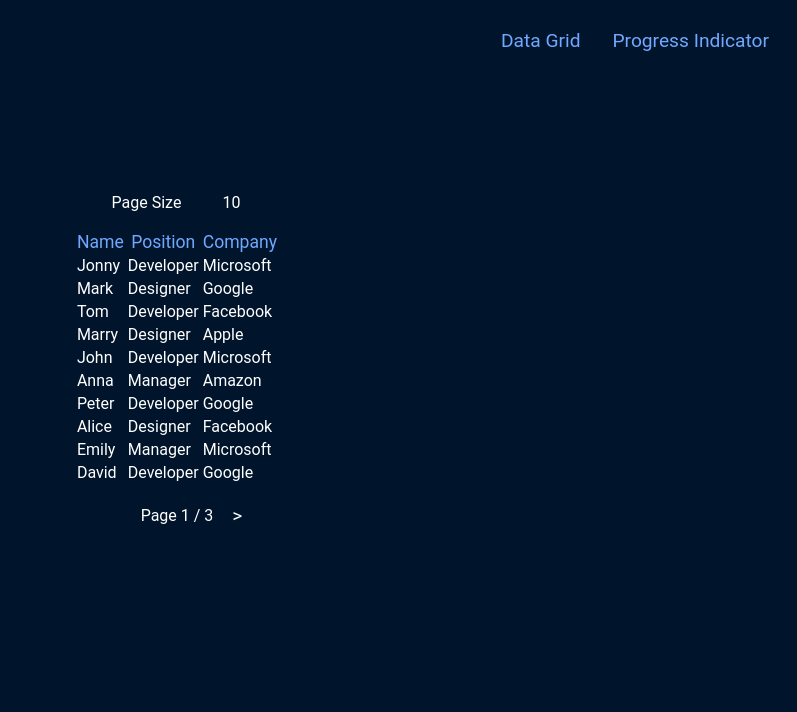
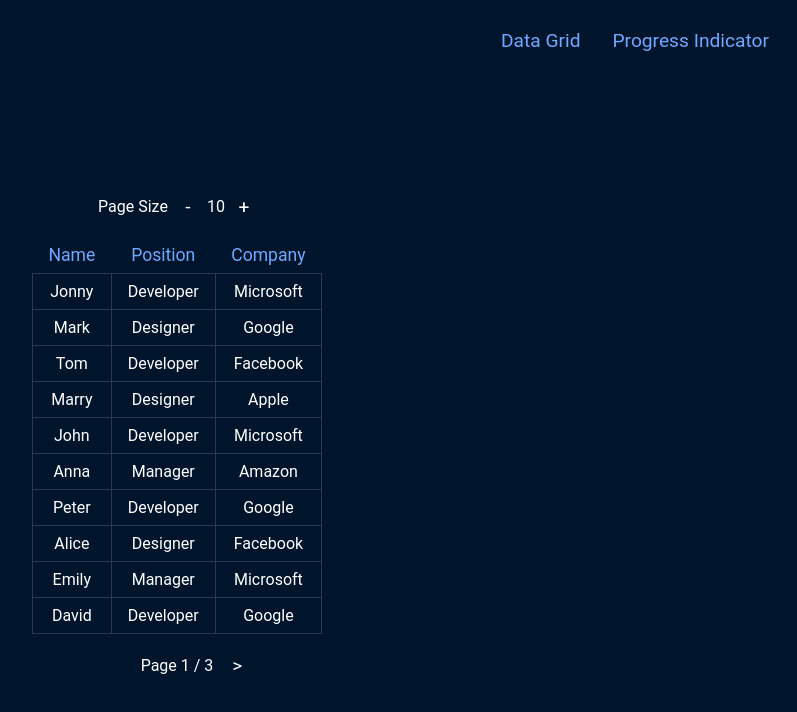
Before and after one commit to MadalinTurluianu/angular-components, an Angular app: page / in a window 1280 px wide. Shown: the top 712 px of the page, without its empty margins (463-1260 px from the left). Built offline with nearby package versions, Linux system fonts and the light colour scheme.

Commit message:
finished styling

```diff
--- a/src/app/app.component.css
+++ b/src/app/app.component.css
@@ -3,7 +3,7 @@
   display: flex;
   align-items: center;
   justify-content: flex-end;
-  gap: 2rem;
+  gap: var(--gap-large);
   width: 100%;
   height: 5rem;
 
--- a/src/app/components/data-grid/data-grid.component.css
+++ b/src/app/components/data-grid/data-grid.component.css
@@ -2,7 +2,24 @@
   display: flex;
   flex-direction: column;
   align-items: center;
-  gap: 1rem;
+  gap: var(--gap-normal);
+}
+
+/* table general */
+
+.data-grid {
+  border-collapse: collapse;
+
+  td {
+    padding: 0.5rem 1rem;
+    border: 1px solid var(--border-primary);
+    text-align: center;
+  }
+
+  th {
+    padding: 0.5rem 1rem;
+    text-align: center;
+  }
 }
 
 .column-head {
@@ -15,8 +32,11 @@
   color: var(--text-contrast);
 }
 
+/* page size */
+
 .page-size {
   border: none;
+  display: flex;
   padding: 0;
   margin: 0;
 
@@ -25,10 +45,11 @@
     color: var(--text-primary);
     font-size: 1rem;
     border: none;
-    text-align: right;
     outline: none;
     -moz-appearance: textfield;
     appearance: textfield;
+    width: 2rem;
+    text-align: center;
   }
 
   input::-webkit-outer-spin-button,
@@ -36,7 +57,25 @@
     -webkit-appearance: none;
     margin: 0;
   }
+
+  label {
+    display: flex;
+    align-items: center;
+    margin-right: var(--gap-small);
+  }
+
+  button {
+    background-color: transparent;
+    cursor: pointer;
+    color: var(--text-primary);
+    border: none;
+    font-size: 1.2rem;
+    padding: 0.2rem 0.1rem;
+    width: 1.5rem;
+  }
 }
+
+/* page selector */
 
 .page-selector {
   display: grid;
@@ -50,14 +89,14 @@
   }
 }
 
-.arrow {
+button.arrow {
   background-color: transparent;
   cursor: pointer;
   color: var(--text-primary);
   border: none;
-  padding: 0.2rem;
   font-size: 1.2rem;
   width: 3rem;
+  padding: 0.2rem;
 }
 
 .arrow:first-child {
--- a/src/app/components/data-grid/data-grid.component.html
+++ b/src/app/components/data-grid/data-grid.component.html
@@ -1,6 +1,13 @@
 <div class="container">
   <fieldset class="page-size">
     <label for="pageSize">Page Size</label>
+    <button
+      [disabled]="pageSize == null || pageSize <= 1"
+      type="button"
+      (click)="decreasePageSize()"
+    >
+      -
+    </button>
     <input
       id="pageSize"
       type="number"
@@ -9,6 +16,14 @@
       [value]="pageSize"
       (change)="onPageSizeChange($event)"
     />
+
+    <button
+      [disabled]="pageSize == null || pageSize >= data.length"
+      type="button"
+      (click)="increasePageSize()"
+    >
+      +
+    </button>
   </fieldset>
 
   <table class="data-grid">
--- a/src/app/components/data-grid/data-grid.component.ts
+++ b/src/app/components/data-grid/data-grid.component.ts
@@ -127,26 +127,14 @@ export class DataGridComponent<T extends Record<string, string | number>> {
 
   // change page size
 
-  onPageSizeChange(event: Event) {
-    if (!(event.target instanceof HTMLInputElement)) return;
-
-    const inputValue = Number(event.target.value) || 1;
-
-    const newPageSize =
-      inputValue > this.data.length ? this.data.length : inputValue;
+  changePageSize(size: number) {
+    const newPageSize = size > this.data.length ? this.data.length : size;
 
     this.pageSize = newPageSize;
 
     if (this.data.length / newPageSize <= 1) {
       this.page = 1;
     }
-
-    console.log({
-      inputValue,
-      dataLength: this.data.length,
-      newPageSize,
-      prevPageSize: this.pageSize,
-    });
 
     this.showPage();
     this.checkNextAvailable();
@@ -156,6 +144,27 @@ export class DataGridComponent<T extends Record<string, string | number>> {
       pageSize: this.pageSize,
       currentPage: this.page,
     });
+  }
+
+  onPageSizeChange(event: Event) {
+    if (!(event.target instanceof HTMLInputElement)) return;
+
+    const inputValue = Number(event.target.value) || 1;
+    this.changePageSize(inputValue);
+  }
+
+  increasePageSize() {
+    if (this.pageSize == null) return;
+    if (this.pageSize >= this.data.length) return;
+
+    this.changePageSize(this.pageSize + 1);
+  }
+
+  decreasePageSize() {
+    let newPageSize = this.pageSize ?? this.data.length;
+    if (newPageSize <= 1) return;
+
+    this.changePageSize(newPageSize - 1);
   }
 
   // on init
--- a/src/app/pages/progress-indicator-page/progress-indicator-page.component.css
+++ b/src/app/pages/progress-indicator-page/progress-indicator-page.component.css
@@ -2,7 +2,7 @@
   display: flex;
   flex-wrap: wrap;
   justify-content: center;
-  gap: 2rem;
+  gap: var(--gap-large);
   margin-top: 5rem;
 }
 
@@ -25,7 +25,7 @@
 .controls {
   display: grid;
   grid-template-columns: 1fr 4fr 1fr;
-  gap: 1rem;
+  gap: var(--gap-normal);
   width: 20rem;
   padding: 1rem;
 }
--- a/src/styles.css
+++ b/src/styles.css
@@ -5,6 +5,10 @@
   --text-highlight: #b0ceff;
   --background-primary: #00152c;
   --background-secondary: #ffffff;
+  --border-primary: #223b56;
+  --gap-small: 0.5rem;
+  --gap-normal: 1rem;
+  --gap-large: 2rem;
 }
 
 * {
@@ -26,14 +30,22 @@ h4 {
 html,
 body,
 app-root {
-  height: 100%;
-  color: var(--text-primary)
+  color: var(--text-primary);
+}
+
+html {
+  display: flex;
+}
+
+body {
+  flex-grow: 1;
+  overflow: auto;
+  background-color: var(--background-primary);
 }
 
 app-root {
   display: flex;
   flex-direction: column;
-  background-color: var(--background-primary);
 }
 
 fieldset {
```
